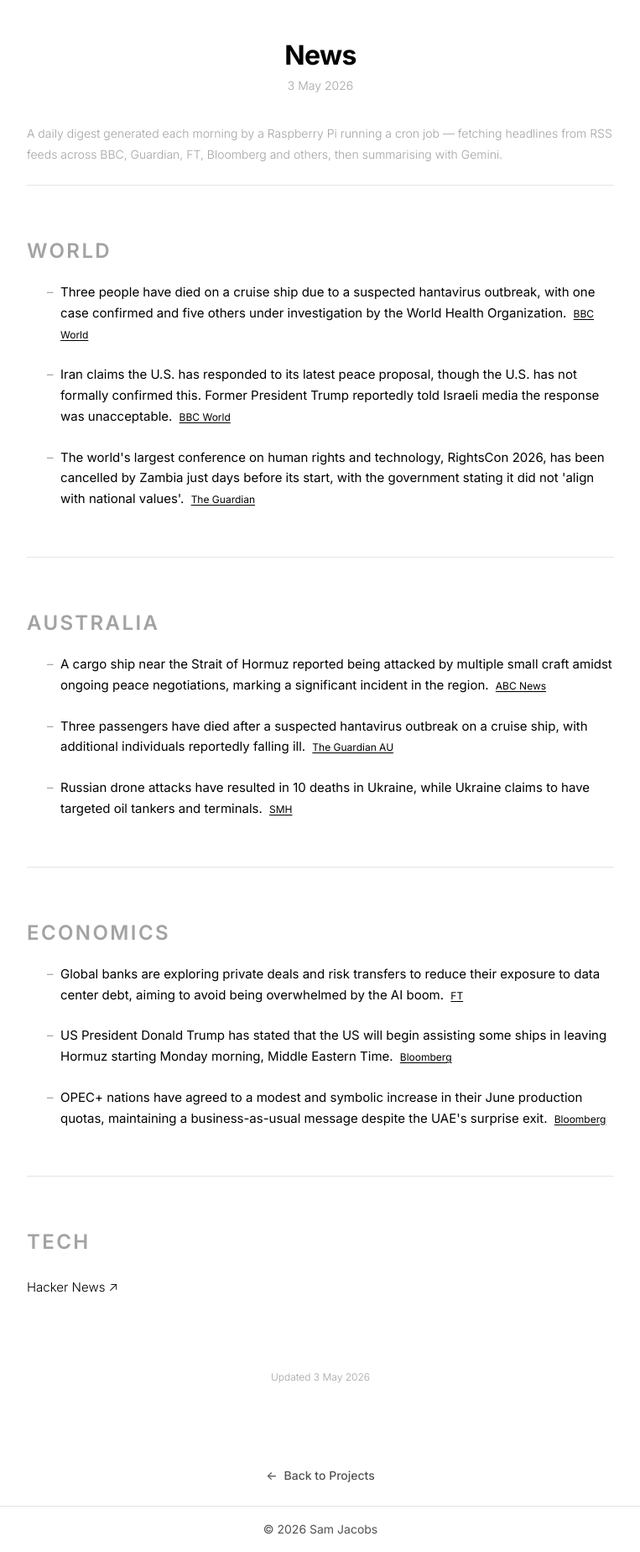
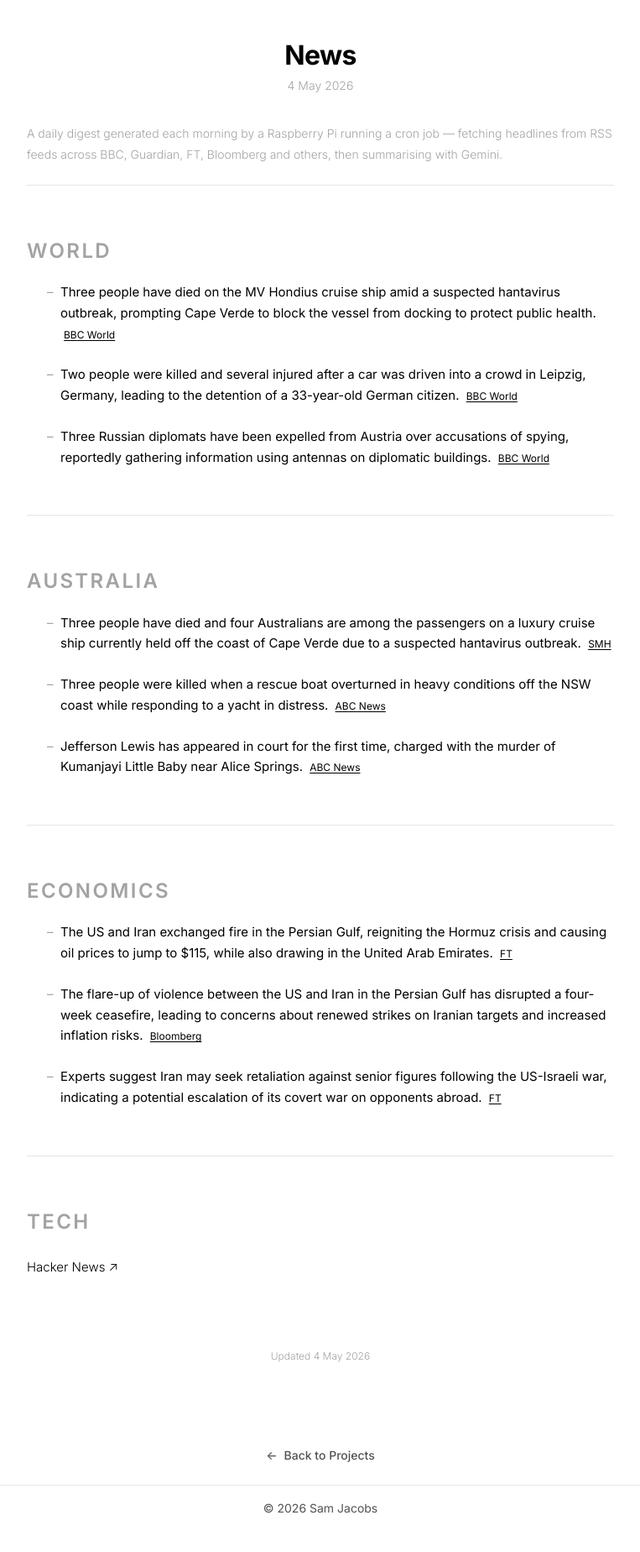
Before and after one commit to s-jac/s-jac.github.io, a Jekyll site: the page built from projects/news.html, in a window 1280 px wide. Shown: the whole page at 84% size, without its empty margins (258-1021 px from the left). Built offline with Jekyll 4.4.1, drawn with Linux system fonts in a browser that asks for light colours; after the commit the page ends 1823 px from its top, so only the background shows below that.

Commit message:
daily news update 4 May 2026

```diff
--- a/_data/news.json
+++ b/_data/news.json
@@ -1,24 +1,24 @@
 {
-  "date": "3 May 2026",
-  "generated_at": "2026-05-03T21:00:24.440282+00:00",
+  "date": "4 May 2026",
+  "generated_at": "2026-05-04T21:00:24.851660+00:00",
   "sections": [
     {
       "heading": "World",
       "bullets": [
         {
-          "text": "Three people have died on a cruise ship due to a suspected hantavirus outbreak, with one case confirmed and five others under investigation by the World Health Organization.",
+          "text": "Three people have died on the MV Hondius cruise ship amid a suspected hantavirus outbreak, prompting Cape Verde to block the vessel from docking to protect public health.",
           "source": "BBC World",
           "url": "https://www.bbc.com/news/world"
         },
         {
-          "text": "Iran claims the U.S. has responded to its latest peace proposal, though the U.S. has not formally confirmed this. Former President Trump reportedly told Israeli media the response was unacceptable.",
+          "text": "Two people were killed and several injured after a car was driven into a crowd in Leipzig, Germany, leading to the detention of a 33-year-old German citizen.",
           "source": "BBC World",
           "url": "https://www.bbc.com/news/world"
         },
         {
-          "text": "The world's largest conference on human rights and technology, RightsCon 2026, has been cancelled by Zambia just days before its start, with the government stating it did not 'align with national values'.",
-          "source": "The Guardian",
-          "url": "https://www.theguardian.com"
+          "text": "Three Russian diplomats have been expelled from Austria over accusations of spying, reportedly gathering information using antennas on diplomatic buildings.",
+          "source": "BBC World",
+          "url": "https://www.bbc.com/news/world"
         }
       ]
     },
@@ -26,19 +26,19 @@
       "heading": "Australia",
       "bullets": [
         {
-          "text": "A cargo ship near the Strait of Hormuz reported being attacked by multiple small craft amidst ongoing peace negotiations, marking a significant incident in the region.",
+          "text": "Three people have died and four Australians are among the passengers on a luxury cruise ship currently held off the coast of Cape Verde due to a suspected hantavirus outbreak.",
+          "source": "SMH",
+          "url": "https://www.smh.com.au"
+        },
+        {
+          "text": "Three people were killed when a rescue boat overturned in heavy conditions off the NSW coast while responding to a yacht in distress.",
           "source": "ABC News",
           "url": "https://www.abc.net.au/news"
         },
         {
-          "text": "Three passengers have died after a suspected hantavirus outbreak on a cruise ship, with additional individuals reportedly falling ill.",
-          "source": "The Guardian AU",
-          "url": "https://www.theguardian.com/au"
-        },
-        {
-          "text": "Russian drone attacks have resulted in 10 deaths in Ukraine, while Ukraine claims to have targeted oil tankers and terminals.",
-          "source": "SMH",
-          "url": "https://www.smh.com.au"
+          "text": "Jefferson Lewis has appeared in court for the first time, charged with the murder of Kumanjayi Little Baby near Alice Springs.",
+          "source": "ABC News",
+          "url": "https://www.abc.net.au/news"
         }
       ]
     },
@@ -46,19 +46,19 @@
       "heading": "Economics",
       "bullets": [
         {
-          "text": "Global banks are exploring private deals and risk transfers to reduce their exposure to data center debt, aiming to avoid being overwhelmed by the AI boom.",
+          "text": "The US and Iran exchanged fire in the Persian Gulf, reigniting the Hormuz crisis and causing oil prices to jump to $115, while also drawing in the United Arab Emirates.",
           "source": "FT",
           "url": "https://www.ft.com"
         },
         {
-          "text": "US President Donald Trump has stated that the US will begin assisting some ships in leaving Hormuz starting Monday morning, Middle Eastern Time.",
+          "text": "The flare-up of violence between the US and Iran in the Persian Gulf has disrupted a four-week ceasefire, leading to concerns about renewed strikes on Iranian targets and increased inflation risks.",
           "source": "Bloomberg",
           "url": "https://www.bloomberg.com/markets"
         },
         {
-          "text": "OPEC+ nations have agreed to a modest and symbolic increase in their June production quotas, maintaining a business-as-usual message despite the UAE's surprise exit.",
-          "source": "Bloomberg",
-          "url": "https://www.bloomberg.com/markets"
+          "text": "Experts suggest Iran may seek retaliation against senior figures following the US-Israeli war, indicating a potential escalation of its covert war on opponents abroad.",
+          "source": "FT",
+          "url": "https://www.ft.com"
         }
       ]
     }
```
